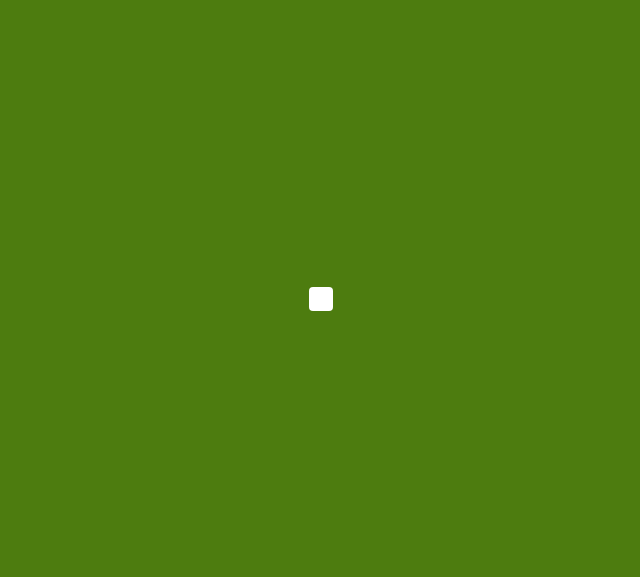
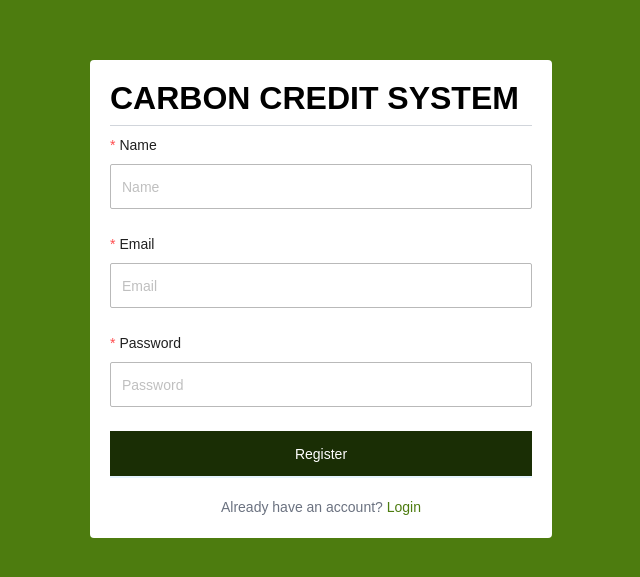
Before and after one commit to vedang8/CCMS, a React (Create React App) app in the folder client/: page /register in a window 1280 px wide. Shown: the part 101-678 px from the top of the page, without its empty margins (319-959 px from the left). Built offline with nearby package versions, Linux system fonts and the light colour scheme.

Commit message:
built a divider component

```diff
--- /dev/null
+++ b/client/src/components/Divider.js
@@ -0,0 +1,9 @@
+import React from 'react'
+
+function Divider() {
+  return (
+    <div className='w-full h-[1px] bg-gray-300 my-2' ></div>
+  )
+}
+
+export default Divider
--- a/client/src/index.css
+++ b/client/src/index.css
@@ -9,3 +9,18 @@
   box-sizing: border-box;
   font-family: 'Montserrat', sans-serif !important;
 }
+
+input{
+  height: 45px !important;
+  border: 1px solid #b9b9b9 !important;
+}
+
+input:focus{
+  outline: none !important;
+  border: 1px solid #6a6a6a !important;
+  box-shadow: none !important;
+}
+
+button{
+  height: 45px !important;
+}
--- a/client/src/index.js
+++ b/client/src/index.js
@@ -17,7 +17,10 @@ root.render(
               colorPrimaryHover: '#1a2e05',
               borderRadius: '0px'
             }
-        }
+        },
+        token:{
+          borderRadius: "2px"
+        },
      }}
     >
       <App />
--- a/client/src/pages/Register/index.js
+++ b/client/src/pages/Register/index.js
@@ -1,10 +1,45 @@
 import React from 'react'
+import {Link} from 'react-router-dom';
+import {Form, Input, Button} from 'antd'
+import Divider from "../../components/Divider";
+
+const rules=[
+  {
+    required: true,
+    message: 'required'
+  },
+];
 
 function Register() {
+  const onFinish = (values) => {
+    console.log("Success:", values);
+  };
   return (
     <div className='h-screen bg-primary flex justify-center items-center'>
-      <div className='bg-white p-3 rounded'>
-
+      <div className='bg-white p-5 rounded w-[462px]'>
+        <h1>
+          CARBON CREDIT SYSTEM <spam className="text-primary"></spam>
+        </h1>
+        <Divider />
+        <Form layout="vertical" onFinish={onFinish}>
+          <Form.Item label='Name'name='name' rules={rules}>
+            <Input placeholder='Name'/>
+          </Form.Item>
+          <Form.Item label='Email'name='email' rules={rules}>
+            <Input placeholder='Email'/>
+          </Form.Item>
+          <Form.Item label='Password'name='password' rules={rules}>
+            <Input type="password" placeholder='Password'/>
+          </Form.Item>
+          <Button type="primary" htmlType="submit" block classname="mt-2">
+            Register
+          </Button>
+          <div className="mt-5 text-center">
+            <span className="text-gray-500">
+              Already have an account? <Link to="/login" className="text-primary">Login</Link>
+            </span>
+          </div>
+        </Form>
       </div>
     </div>
   )
```
